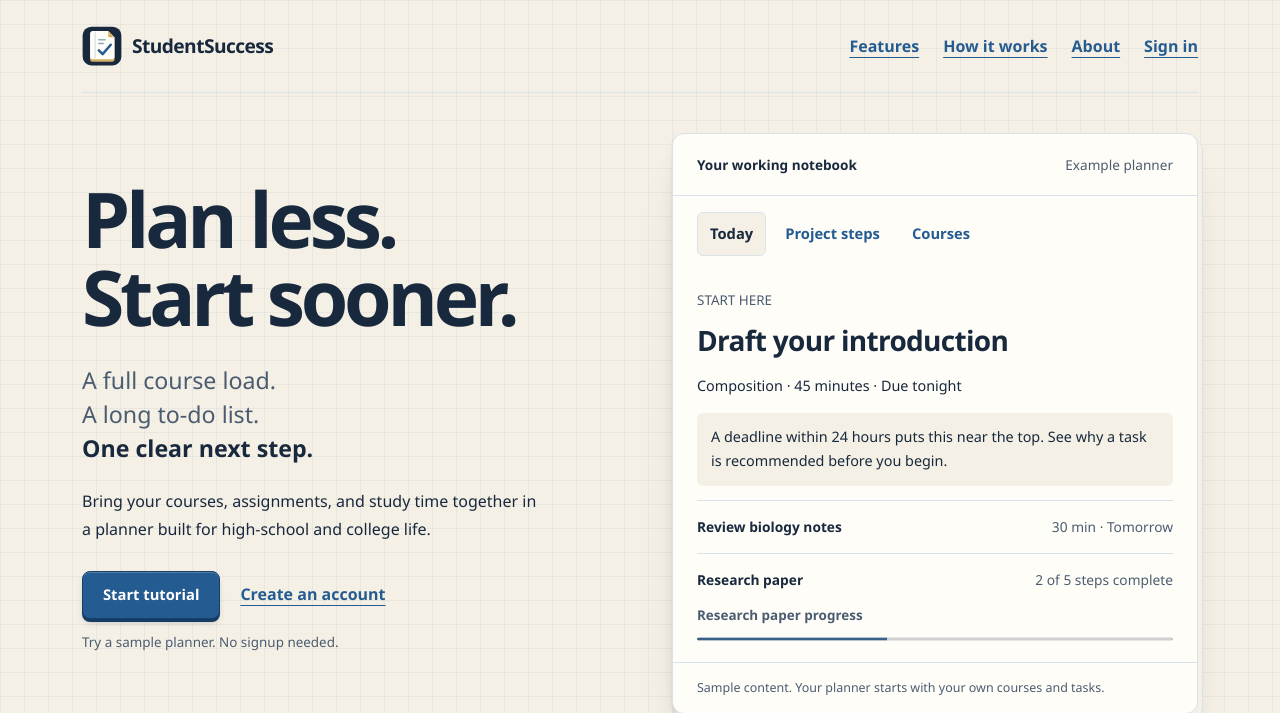
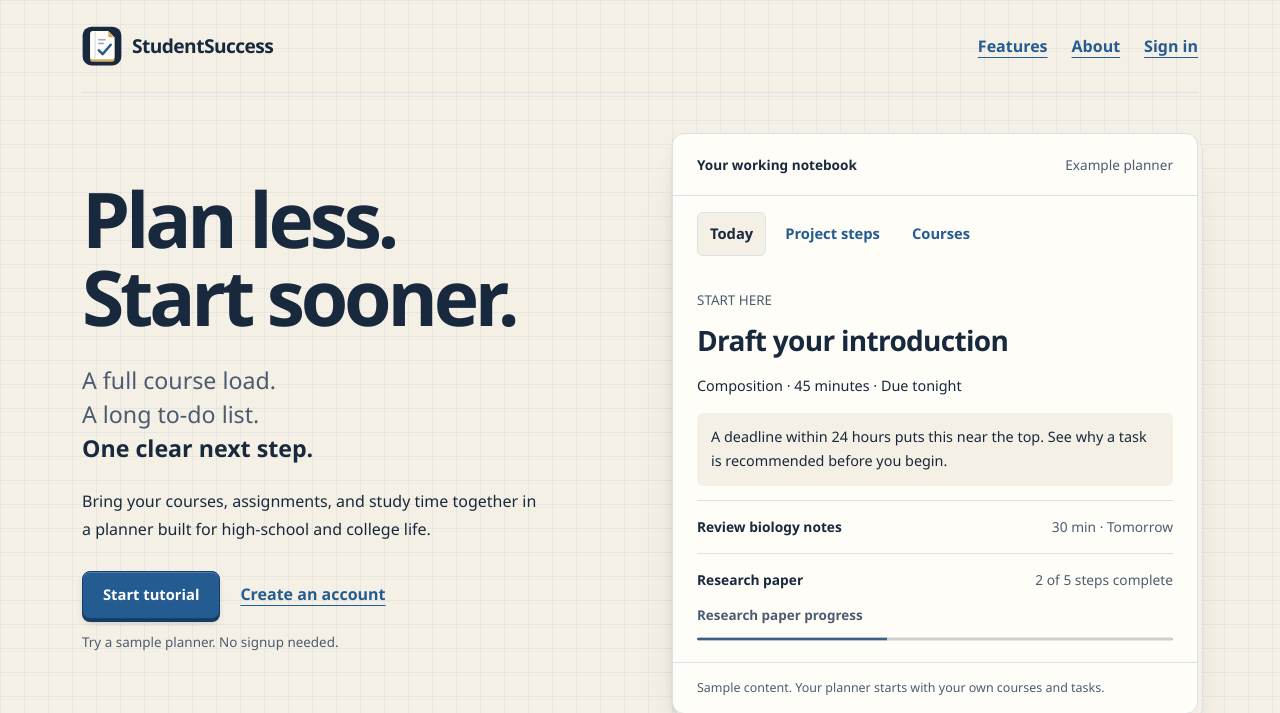
Before and after one commit to JVijay08/StudentSuccess, a Flask app: page / in a window 1280 px wide. Shown: the top 713 px of the page. Run offline with Flask 3, Linux system fonts and the light colour scheme.

Commit message:
Remove redundant how-it-works landing navigation link

```diff
--- a/templates/landing.html
+++ b/templates/landing.html
@@ -14,7 +14,7 @@
   <main id="main-content">
     <nav class="landing-nav" aria-label="Primary navigation">
       <a class="brand" href="{{ nav_url('main.home') }}">StudentSuccess</a>
-      <div class="landing-links"><a href="#features">Features</a><a href="#how-it-works">How it works</a><a href="#about">About</a><a href="{{ nav_url('auth.login') }}">Sign in</a></div>
+      <div class="landing-links"><a href="#features">Features</a><a href="#about">About</a><a href="{{ nav_url('auth.login') }}">Sign in</a></div>
     </nav>
 
     <section class="landing-hero" aria-labelledby="landing-title">
```
